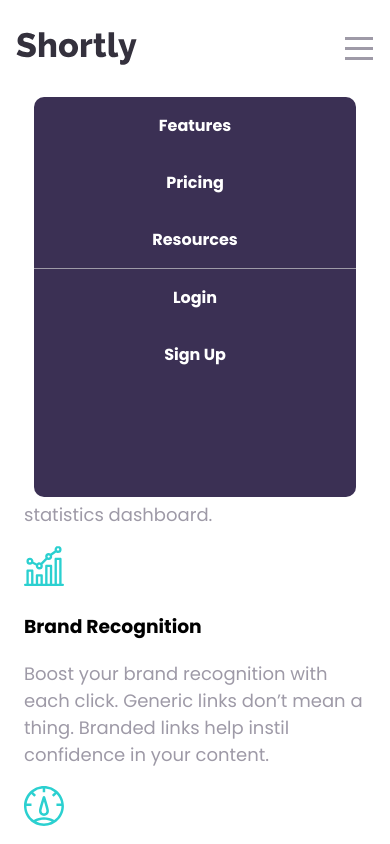
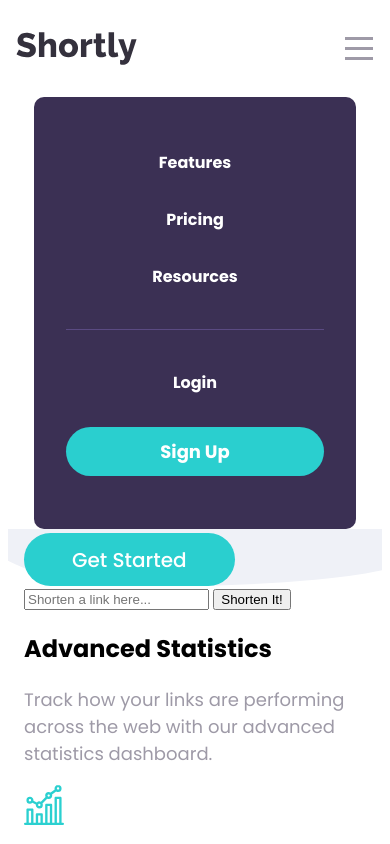
Before and after one commit to kenw77/url-shortener, a plain HTML site: page index.html in a window 390 px wide. Both pictures are taken after a click on the element 359 px from the left and 64 px from the top of the page. Shown: the top 844 px of the page. Drawn offline with Linux system fonts and the light colour scheme.

Commit message:
Added button to menu and bg image to hero

```diff
--- a/index.html
+++ b/index.html
@@ -28,9 +28,9 @@
 							<li><a href="#">Pricing</a></li>
 							<li><a href="#">Resources</a></li>
 						</ul>
-						<ul>
+						<ul id="sec-nav">
 							<li><a href="#">Login</a></li>
-							<li><a href="#">Sign Up</a></li>
+							<li><a href="#" class="button">Sign Up</a></li>
 						</ul>
 					</nav>
 				</div>
--- a/script.js
+++ b/script.js
@@ -9,27 +9,27 @@ const showMenu = () => {
 		let id = setInterval(frame, 1);
 		let height = 0;
 		function frame() {
-			mobileMenu.style.display = "block";
-			if (height === 400) {
+			mobileMenu.style.display = "flex";
+			if (height === 27) {
 				clearInterval(id);
 			} else {
-				height++;
-				mobileMenu.style.height = height + "px";
+				height +=0.5;
+				mobileMenu.style.height = height + "rem";
 			}
 		}
 		state = "open";
 	} else {
 		let id = setInterval(frame, 1);
-		let pos = mobileMenu.style.top;
-		pos = pos.replace(/[^0-9]/g, '');
+		let height = mobileMenu.style.height;
+		height = height.replace(/[^0-9]/g, '');
 		function frame() {
-			if (pos === -100) {
+			if (height === 0) {
 				clearInterval(id);
+
 			} else {
-				console.log(pos);
-				pos--;
-				console.log(pos);
-				mobileMenu.style.top = pos + "px";
+				height -= 0.5;
+				mobileMenu.style.height = height + "rem";
+				console.log(height);
 			}
 		}
 		state = "closed";
--- a/styles.css
+++ b/styles.css
@@ -29,7 +29,7 @@ ul li {
 .button {
 	background-color: hsl(180, 66%, 49%);
 	color: white;
-	padding: 1rem 3rem;
+	padding: 0.7rem 3rem;
 	border-radius: 50px;
 	font-weight: 500;
 	font-size: 20px;
@@ -85,15 +85,15 @@ header img {
 	overflow: hidden;
 	text-align: center;
 	border-radius: 10px;
+	justify-content: center;
+	flex-direction: column;
+	align-items: center;
 }
 
 #main-nav ul {
+	width: 80%;
 	margin: 0;
 	padding: 0;
-}
-
-#top-nav {
-	border-bottom: 1px solid hsl(257, 7%, 63%);
 }
 
 #main-nav ul li {
@@ -101,8 +101,31 @@ header img {
 	font-weight: 700;
 }
 
+#main-nav ul#top-nav li:first-child,  #main-nav ul#sec-nav li:first-child {
+	padding-top: 2.5rem;
+}
+
+#main-nav ul#top-nav li:last-child, #main-nav ul#sec-nav li:last-child {
+	padding-bottom: 2.5rem;
+}
+
+#main-nav ul#top-nav  {
+	border-bottom: 1px solid hsla(257, 27%, 40%, 1);
+}
+
 #main-nav ul a {
 	color: white;
+}
+
+#main-nav .button {
+	font-size: 18px;
+	font-weight: 700;
+	padding: 0.7rem 0;
+	width: 100%
+}
+
+#main-nav ul li:last-child {
+	padding: 1rem 0;
 }
 
 @media screen and (min-width: 501px) {
@@ -110,3 +133,13 @@ header img {
 	  display: none;
   }
 }
+
+/* Hero Styles */
+
+#hero-section {
+	padding-top: 15rem;
+	height: 50%;
+	background-image: url("images/illustration-working.svg");
+	background-repeat: no-repeat;
+	background-position: bottom;
+}
```
